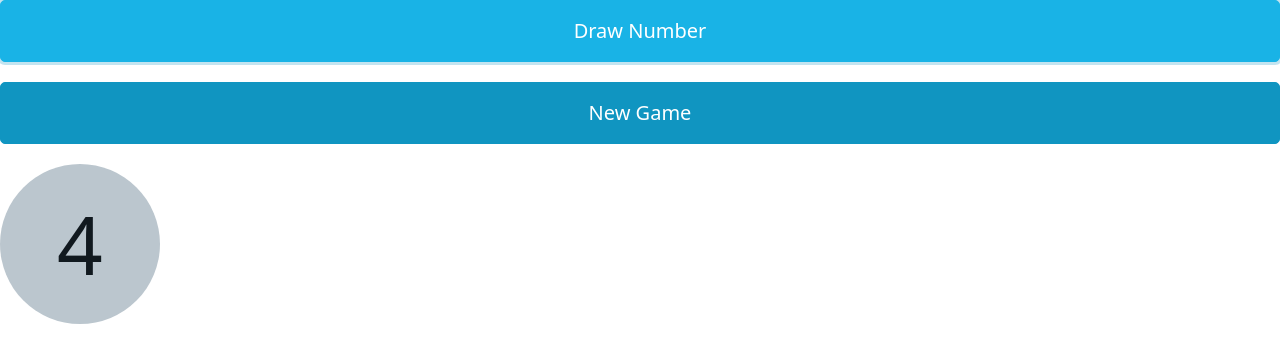
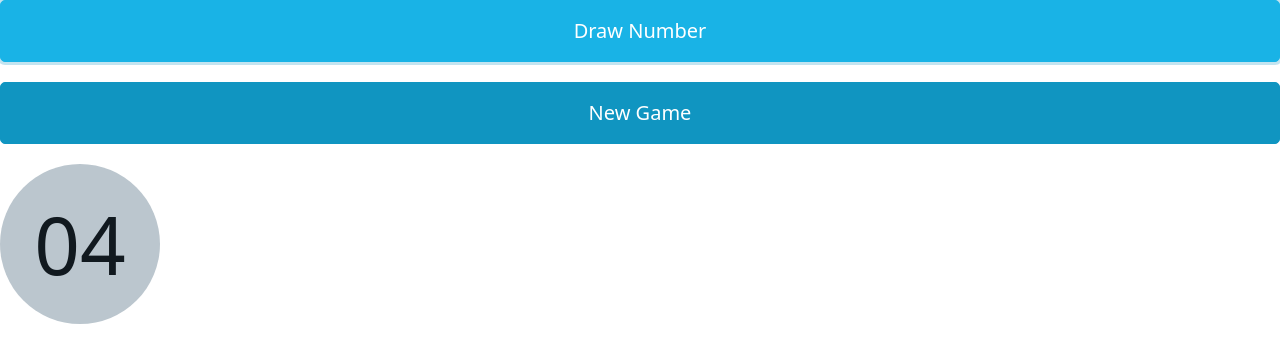
Before and after one commit to jonyhayama/bingo, a Vue app: page / in a window 1280 px wide. Both pictures are taken after a click on the button "Draw Number". Shown: the top 362 px of the page. Built offline with nearby package versions, Linux system fonts and the light colour scheme.

Commit message:
💄 Format numbers

```diff
--- a/src/components/GameResults.vue
+++ b/src/components/GameResults.vue
@@ -1,5 +1,6 @@
 <script setup>
 import { defineProps, computed, toRefs } from 'vue';
+import { formatNumber } from "@/util";
 
 const props = defineProps({
   game: Array
@@ -15,7 +16,7 @@ const orderedNumbers = computed(() => {
 
 <template>
   <ul>
-    <li v-for="number in orderedNumbers">{{ number }}</li>
+    <li v-for="number in orderedNumbers">{{ formatNumber(number) }}</li>
   </ul>
 </template>
 
--- a/src/components/LastNumber.vue
+++ b/src/components/LastNumber.vue
@@ -1,6 +1,11 @@
 <script setup>
 import { defineProps, toRefs, ref, watch } from 'vue';
-import { MAX_BINGO_NUMBERS, randomIntFromInterval, sleep } from "@/util"
+import {
+  MAX_BINGO_NUMBERS,
+  randomIntFromInterval,
+  sleep,
+  formatNumber
+} from "@/util"
 
 const props = defineProps({
   number: Number
@@ -20,7 +25,7 @@ watch(number, async () => {
 </script>
 
 <template>
-  <div>{{ animatedNumber }}</div>
+  <div>{{ formatNumber(animatedNumber) }}</div>
 </template>
 
 <style lang="scss" scoped>
--- a/src/util.js
+++ b/src/util.js
@@ -3,3 +3,5 @@ export const MAX_BINGO_NUMBERS = 10;
 export const randomIntFromInterval = (min, max) => (Math.floor(Math.random() * (max - min + 1) + min));
 
 export const sleep = (ms) => new Promise(resolve => setTimeout(resolve, ms));
+
+export const formatNumber = (n) => n.toString().padStart(2, '0');
```
